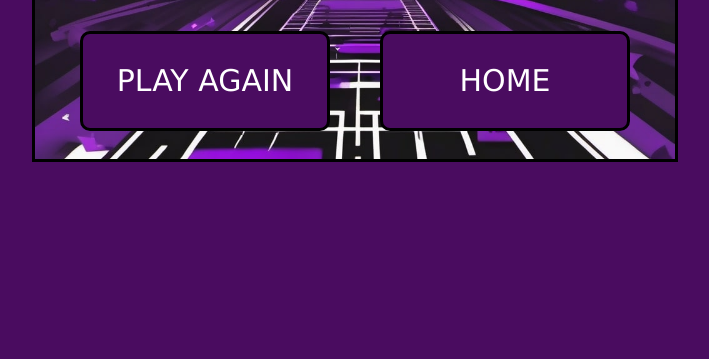
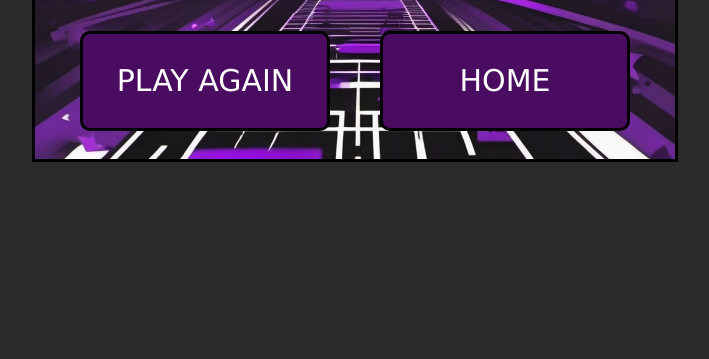
Before and after one commit to ShakilNabil/Calculator-Game, a plain HTML site: page index.html in a window 1280 px wide. Shown: the part 441-800 px from the top of the page, without its empty margins (285-994 px from the left). Drawn offline with Linux system fonts and the light colour scheme.

Commit message:
changing background color

```diff
--- a/Styles/scorePage.css
+++ b/Styles/scorePage.css
@@ -1,7 +1,7 @@
 body {
   margin: 0;
   padding: 0;
-  background-color: #4A0C60;
+  background-color: #2A2A2A;
   height: 100vh;
   width: 100vw;
   font-family: verdana;
```
